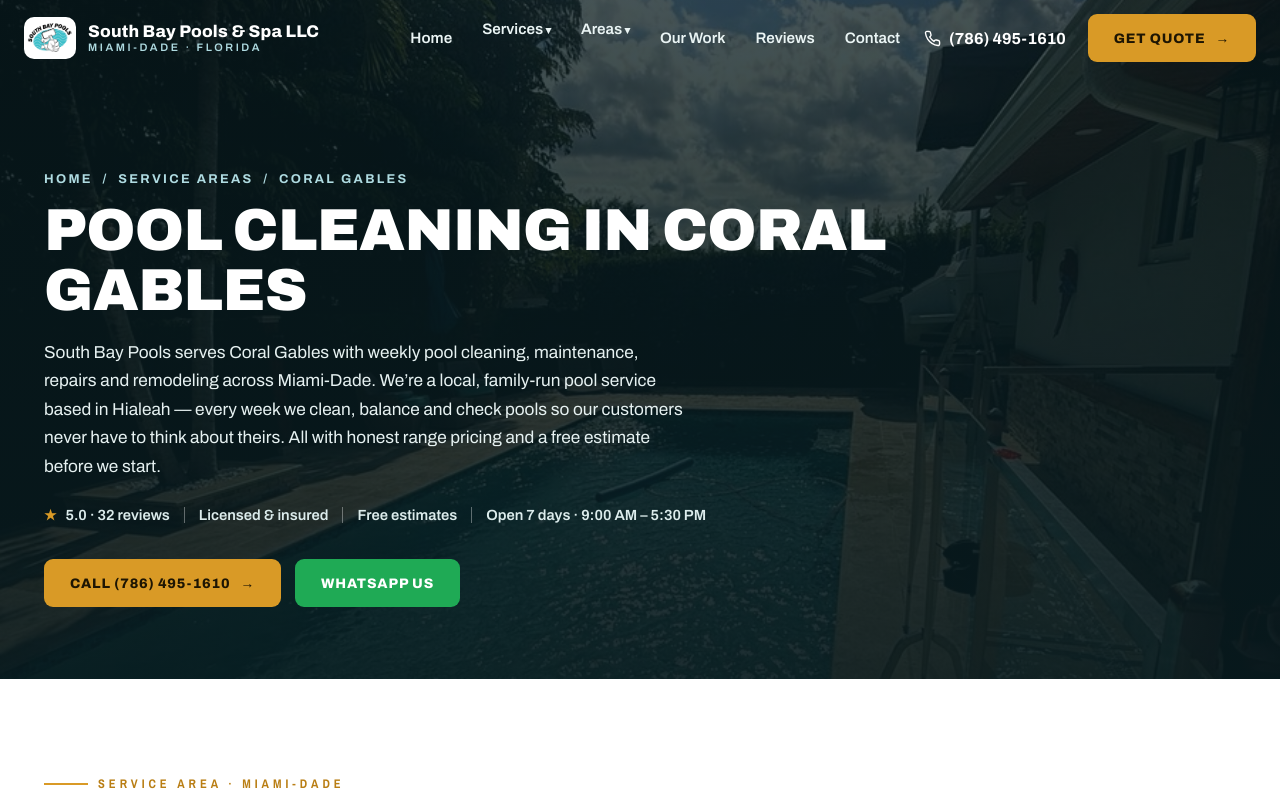
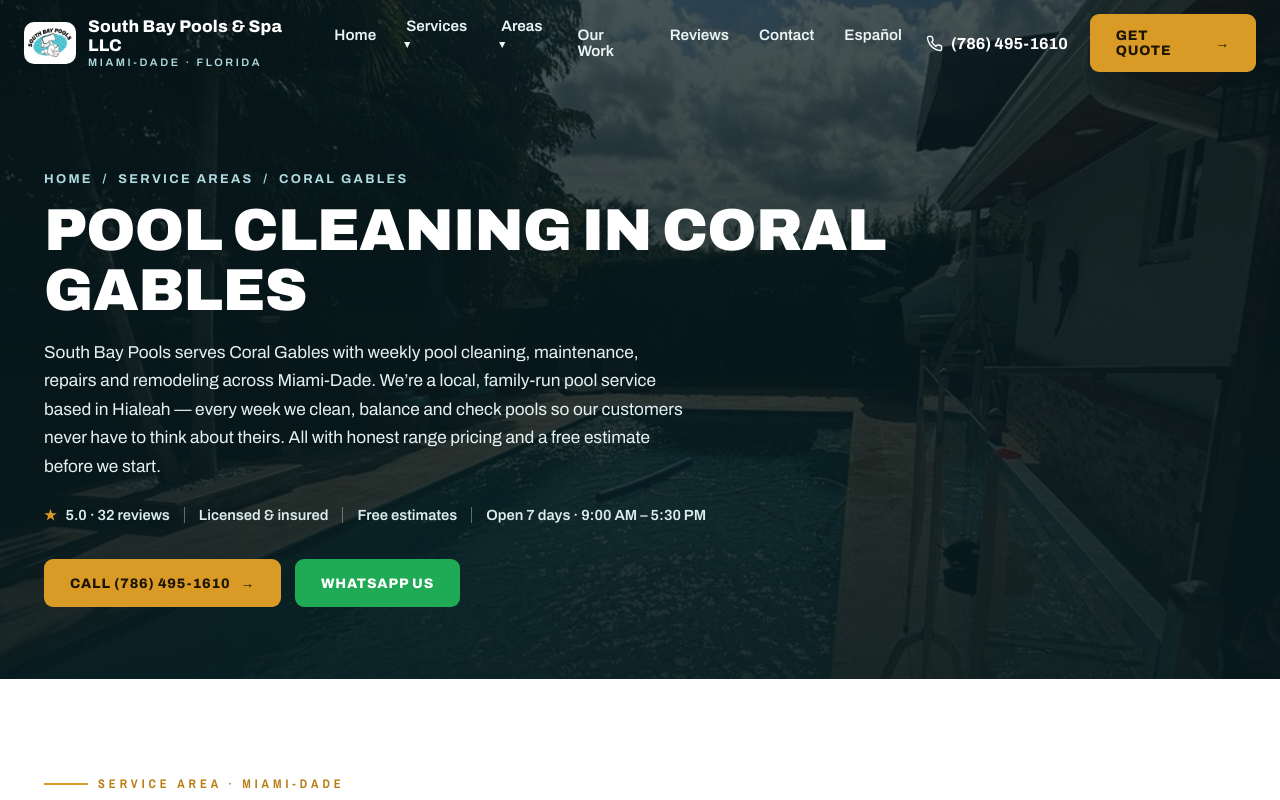
Before and after one commit to sbaypools/south-bay-pools-website, a plain HTML site: page areas/coral-gables.html in a window 1280 px wide. Shown: the top 800 px of the page. Drawn offline with nearby package versions, Linux system fonts and the light colour scheme.

Commit message:
Add Spanish landing page + Español nav link

```diff
--- a/areas/coral-gables.html
+++ b/areas/coral-gables.html
@@ -57,6 +57,7 @@
       <a href="../index.html#work">Our Work</a>
       <a href="../index.html#reviews">Reviews</a>
       <a href="../index.html#contact">Contact</a>
+      <a href="../limpieza-de-piscinas.html">Español</a>
     </nav>
     <a class="head-phone" href="tel:+17864951610" aria-label="Call South Bay Pools at (786) 495-1610">
       <svg width="17" height="17" viewBox="0 0 24 24" fill="none" stroke="currentColor" stroke-width="2" aria-hidden="true"><path d="M22 16.9v3a2 2 0 0 1-2.2 2 19.8 19.8 0 0 1-8.6-3.1 19.5 19.5 0 0 1-6-6A19.8 19.8 0 0 1 2.1 4.2 2 2 0 0 1 4.1 2h3a2 2 0 0 1 2 1.7c.13.96.36 1.9.7 2.8a2 2 0 0 1-.45 2.1L8.1 9.9a16 16 0 0 0 6 6l1.3-1.3a2 2 0 0 1 2.1-.45c.9.34 1.84.57 2.8.7A2 2 0 0 1 22 16.9z"/></svg>
@@ -74,6 +75,7 @@
     <a href="../index.html#work">Our Work</a>
     <a href="../index.html#reviews">Reviews</a>
     <a href="../index.html#contact">Contact</a>
+    <a href="../limpieza-de-piscinas.html">Español</a>
     <a href="tel:+17864951610">Call (786) 495-1610</a>
   </div>
 </header>
```
Also changed, not shown: areas/cutler-bay.html (+2 -0 lines), areas/doral.html (+2 -0 lines), areas/goulds.html (+2 -0 lines), areas/hialeah-gardens.html (+2 -0 lines), areas/hialeah.html (+2 -0 lines), areas/homestead.html (+2 -0 lines), areas/kendall.html (+2 -0 lines), areas/miami-beach.html (+2 -0 lines), areas/miami-gardens.html (+2 -0 lines), areas/miami-lakes.html (+2 -0 lines), areas/miami.html (+2 -0 lines), areas/north-miami-beach.html (+2 -0 lines), areas/north-miami.html (+2 -0 lines), areas/palmetto-bay.html (+2 -0 lines), 5 more files.
